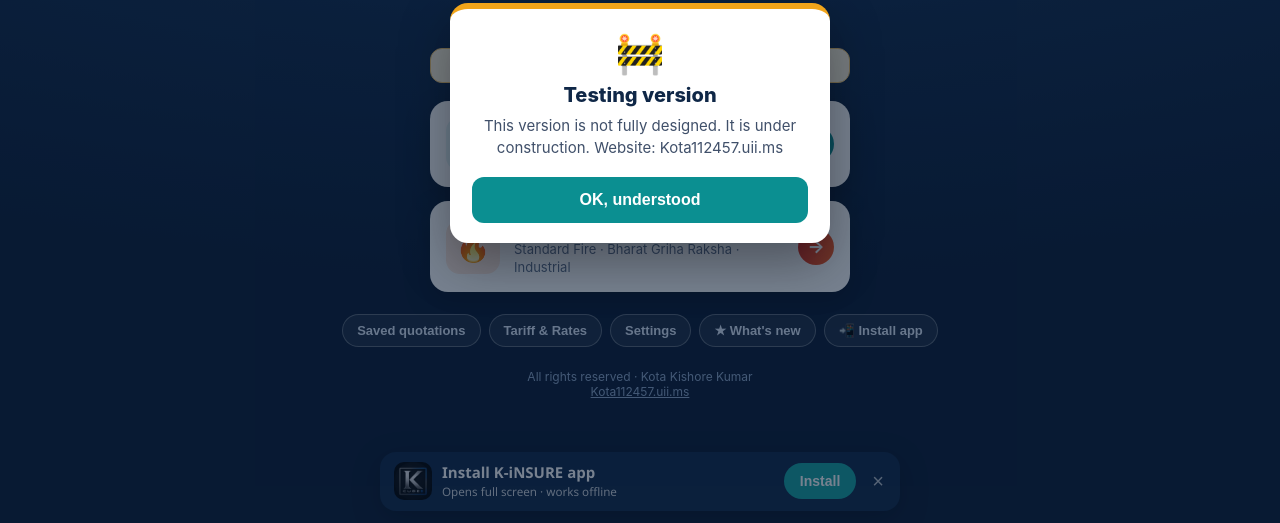
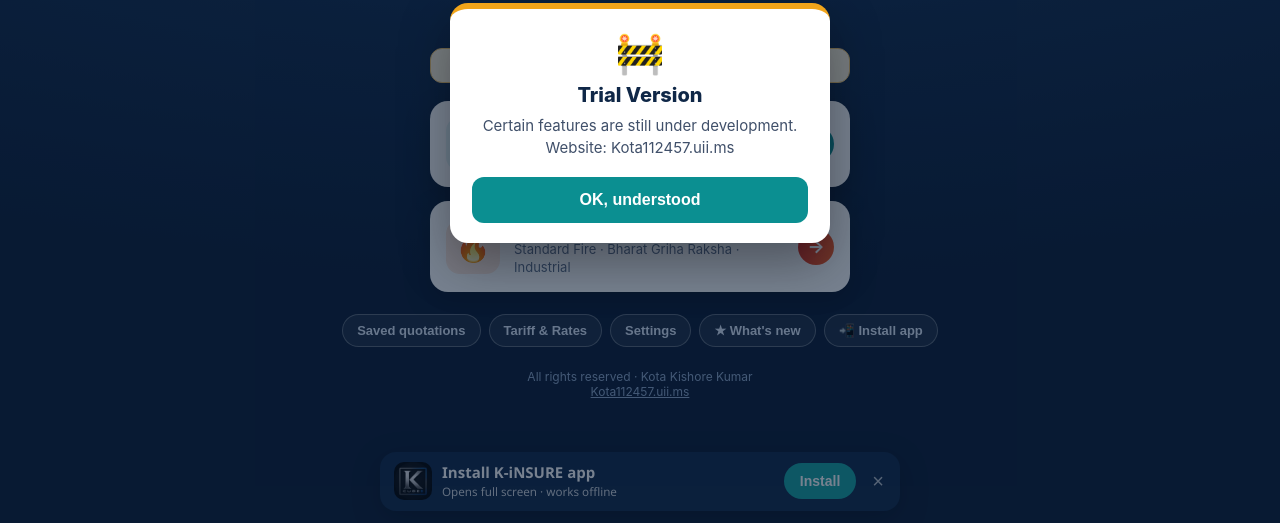
Before and after one commit to Kishore-mamata/K-iNSURE, a plain HTML site: page mobile.html in a window 1280 px wide. Shown: the part 277-800 px from the top of the page. Drawn offline with Linux system fonts and the light colour scheme.

Commit message:
Add files via upload

```diff
--- a/mobile.html
+++ b/mobile.html
@@ -246,6 +246,7 @@ function closeRoleMenu(){
 function updateRoleUI(){
   const owner=kinsureRole==='owner';
   document.getElementById('roleLabel').textContent=owner?'Owner':'User';
+  document.documentElement.classList.toggle('k-owner',owner);
   document.querySelectorAll('[data-page="Tariff & Rates"],[data-page="Settings"],[data-page="Quotations"]').forEach(b=>{
     b.classList.toggle('owner-locked',!owner);
     b.setAttribute('aria-disabled',String(!owner));
@@ -880,15 +881,15 @@ body.m-mode.m-welcome #mWelcome{display:flex}
 #dashboardView>.k-beta{margin:0 0 16px;justify-content:flex-start;font-size:14px}
 </style>
 <div id="kNotice" role="dialog" aria-modal="true" aria-labelledby="kNoticeTitle"><div class="box">
-  <div class="ico">🚧</div><h2 id="kNoticeTitle">Testing version</h2>
+  <div class="ico">🚧</div><h2 id="kNoticeTitle">Trial Version</h2>
   <p id="kNoticeText"></p>
   <button type="button" id="kNoticeOk">OK, understood</button>
 </div></div>
 <script id="kinsure-test-notice-script">
 (function(){
   var KINSURE_TEST_NOTICE = true;   /* change to false when the app is complete */
-  var NOTICE_TEXT = 'This version is not fully designed. It is under construction. Website: Kota112457.uii.ms';
-  var STRIP_TEXT  = '🚧 Under construction: testing version';
+  var NOTICE_TEXT = 'Certain features are still under development. Website: Kota112457.uii.ms';
+  var STRIP_TEXT  = '🚧 Trial Version: certain features are still under development';
 
   /* Ask the phone to keep K-iNSURE's saved files and data when storage runs low */
   try{ if(navigator.storage && navigator.storage.persist){ navigator.storage.persist(); } }catch(e){}
@@ -998,4 +999,15 @@ body.m-mode.m-welcome #mWelcome{display:flex}
 </script>
 <!-- ===== end install button ===== -->
 
+<!-- ===== v1.4.3: trial version - hide extra buttons in the installed app for Users ===== -->
+<style id="kinsure-installed-trial">
+html.k-installed:not(.k-owner) #mWelcome .m-links{display:none!important}
+</style>
+<script id="kinsure-installed-trial-script">
+(function(){
+  var standalone=(window.matchMedia&&window.matchMedia('(display-mode: standalone)').matches)||window.navigator.standalone===true;
+  if(standalone) document.documentElement.classList.add('k-installed');
+  try{ if(typeof kinsureRole!=='undefined'&&kinsureRole==='owner') document.documentElement.classList.add('k-owner'); }catch(e){}
+})();
+</script>
 </body></html>
```
Also changed, not shown: index.html (+3 -3 lines).
